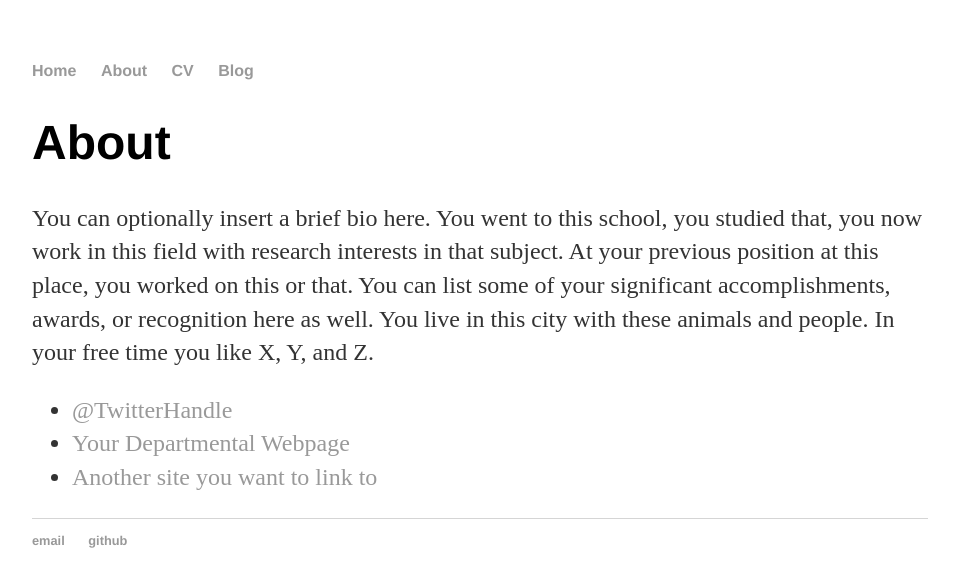
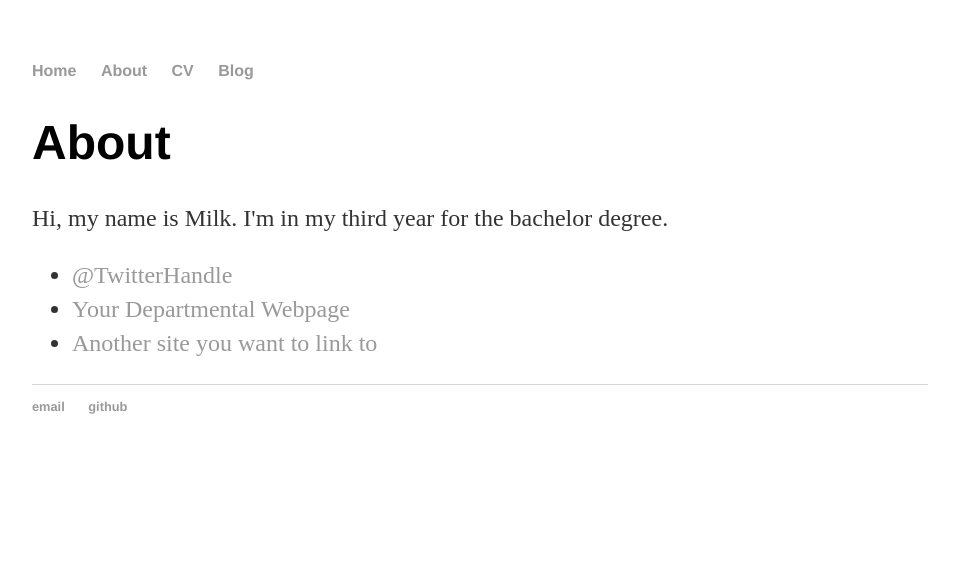
Before and after one commit to milkshieh/milkshieh.github.io, a Jekyll site: the page built from about/index.html, in a window 1280 px wide. Shown: the top 587 px of the page, without its empty margins (160-1119 px from the left). Built offline with Jekyll 4.4.1, drawn with Linux system fonts in a browser that asks for light colours.

Commit message:
Update index.html

```diff
--- a/about/index.html
+++ b/about/index.html
@@ -1,11 +1,11 @@
 ---
 layout: default
-title: About Hank Quinlan
+title: About Milk Shieh
 ---
 
 		<div class="about">
 			<h1>About</h1>
-			<p>You can optionally insert a brief bio here. You went to this school, you studied that, you now work in this field with research interests in that subject. At your previous position at this place, you worked on this or that. You can list some of your significant accomplishments, awards, or recognition here as well. You live in this city with these animals and people. In your free time you like X, Y, and Z.</p>
+			<p>Hi, my name is Milk. I'm in my third year for the bachelor degree.</p>
 
 			<ul class="contacts">
 				<li><a href="#">@TwitterHandle</a></li>
```
